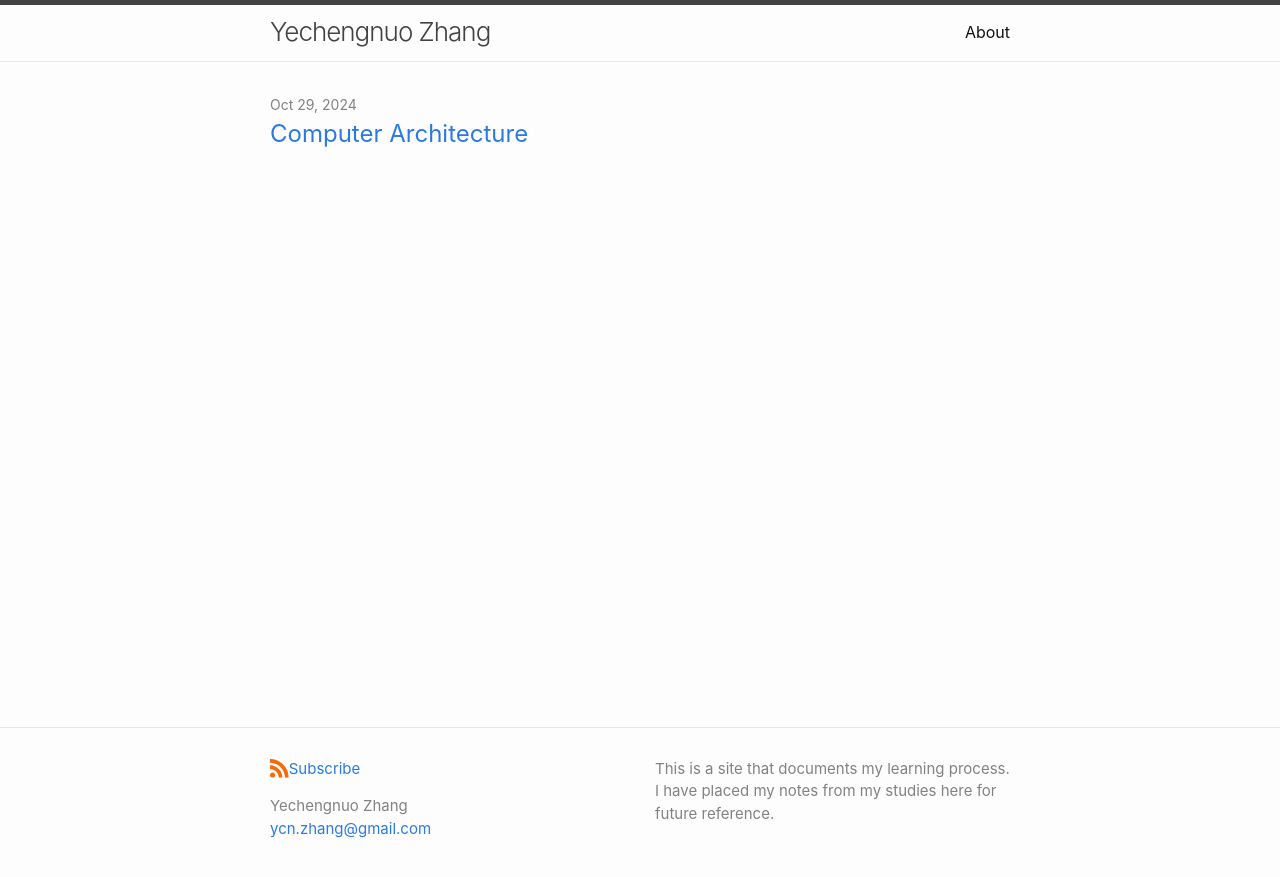
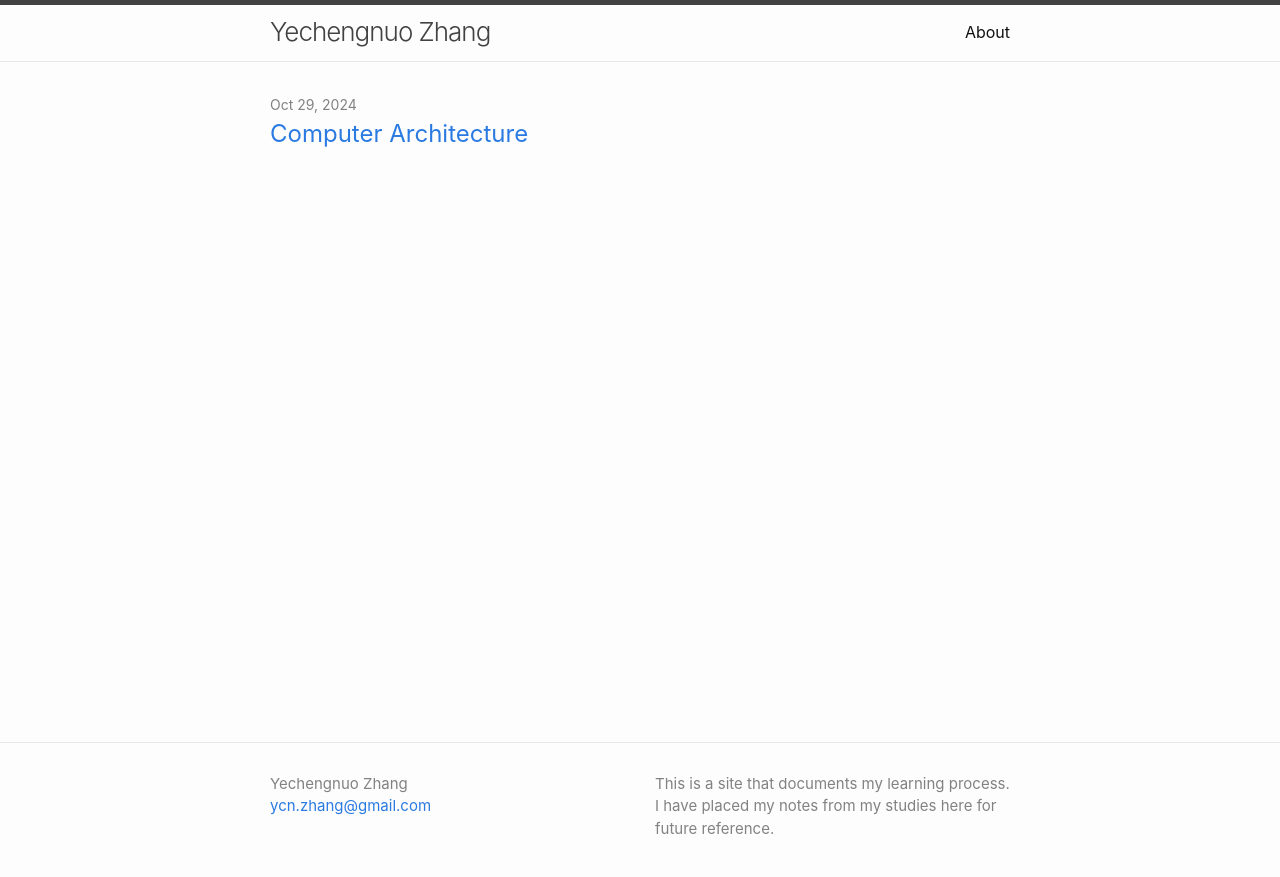
Before and after one commit to ycnzh/ycnzh.github.io, a Jekyll site: the page built from index.md, in a window 1280 px wide. Shown: the top 877 px of the page. Built offline with Jekyll 4.4.1, drawn with Linux system fonts in a browser that asks for light colours.

Commit message:
removed subscribe

```diff
--- a/_includes/footer.html
+++ b/_includes/footer.html
@@ -5,13 +5,13 @@
 
     <div class="footer-col-wrapper">
       <div class="footer-col">
-        <p class="feed-subscribe">
+        <!-- <p class="feed-subscribe">
           <a href="{{ site.feed.path | default: 'feed.xml' | absolute_url }}">
             <svg class="svg-icon orange">
               <use xlink:href="{{ 'assets/minima-social-icons.svg#rss' | relative_url }}"></use>
             </svg><span>Subscribe</span>
           </a>
-        </p>
+        </p> -->
       {%- if site.author %}
         <ul class="contact-list">
           {% if site.author.name -%}
--- a/_sass/minima/_layout.scss
+++ b/_sass/minima/_layout.scss
@@ -131,9 +131,9 @@
   margin-bottom: $spacing-unit * .5;
 }
 
-// .feed-subscribe .svg-icon {
-//   padding: 5px 5px 2px 0
-// }
+.feed-subscribe .svg-icon {
+  padding: 5px 5px 2px 0
+}
 
 .contact-list,
 .social-media-list {
```
